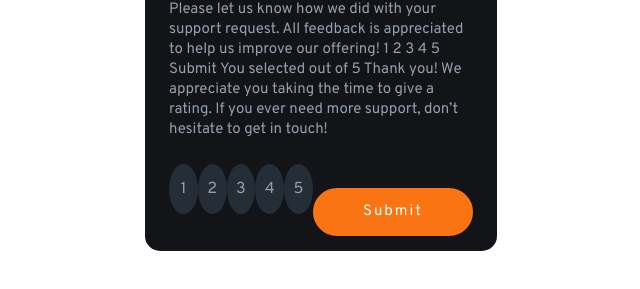
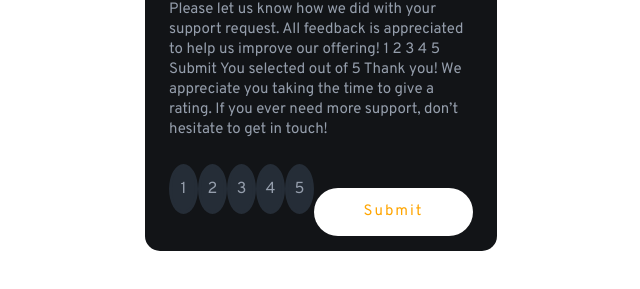
Before and after one commit to ariorhan/FE-Mentor-Projects, a plain HTML site: page interactive-rating-component/index.html in a window 1280 px wide. In both pictures the pointer is over the button "Submit". Shown: the part 333-622 px from the top of the page, without its empty margins (319-959 px from the left). Drawn offline with Linux system fonts and the light colour scheme.

Commit message:
Update style.css

```diff
--- a/interactive-rating-component/style.css
+++ b/interactive-rating-component/style.css
@@ -74,5 +74,10 @@ button {
     color: white;
     font-size: 15px;
     letter-spacing: 2px;
+}
 
+button:hover{
+    background-color: white;
+    color: orange;
+    border: white;
 }
```
